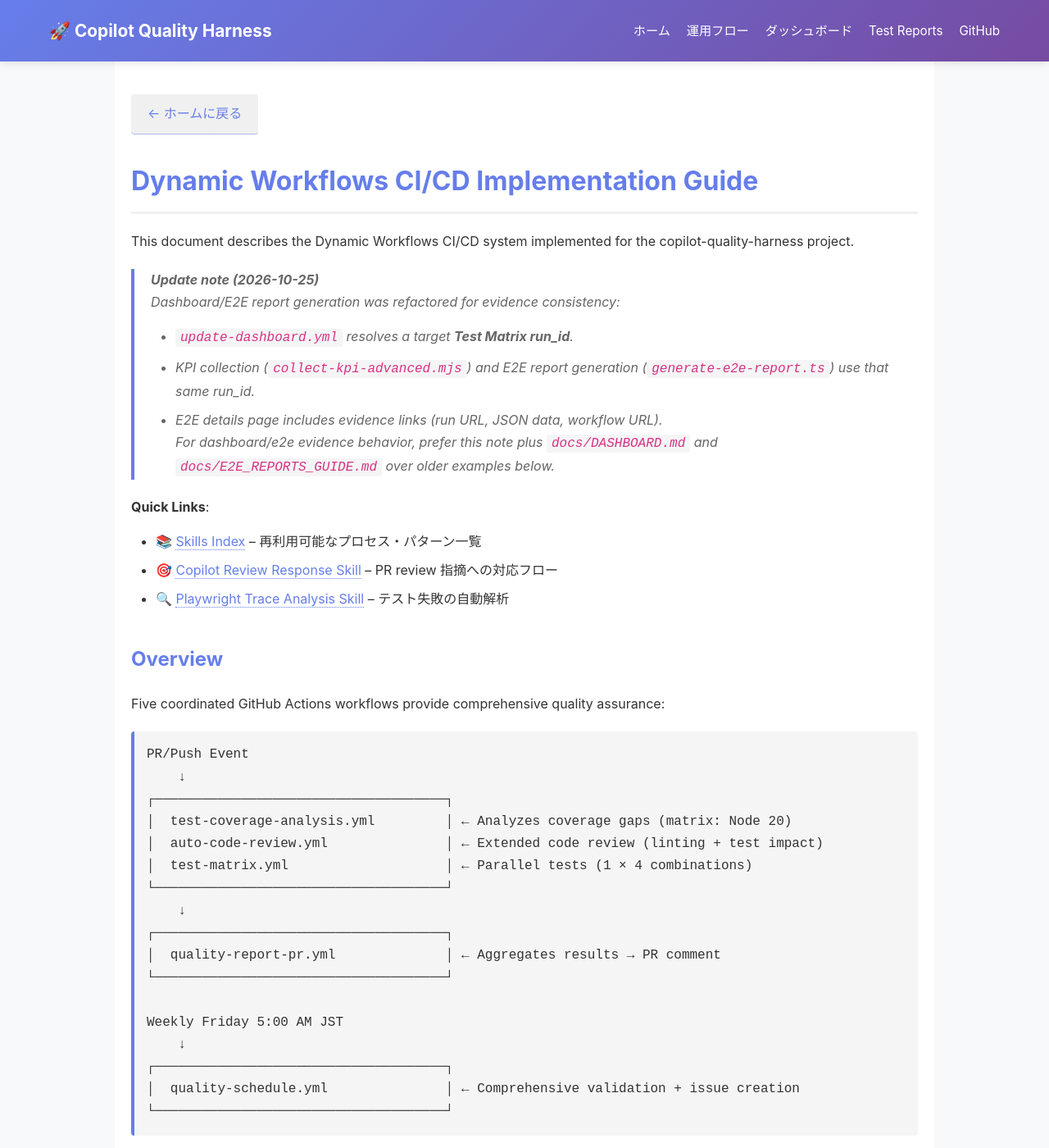
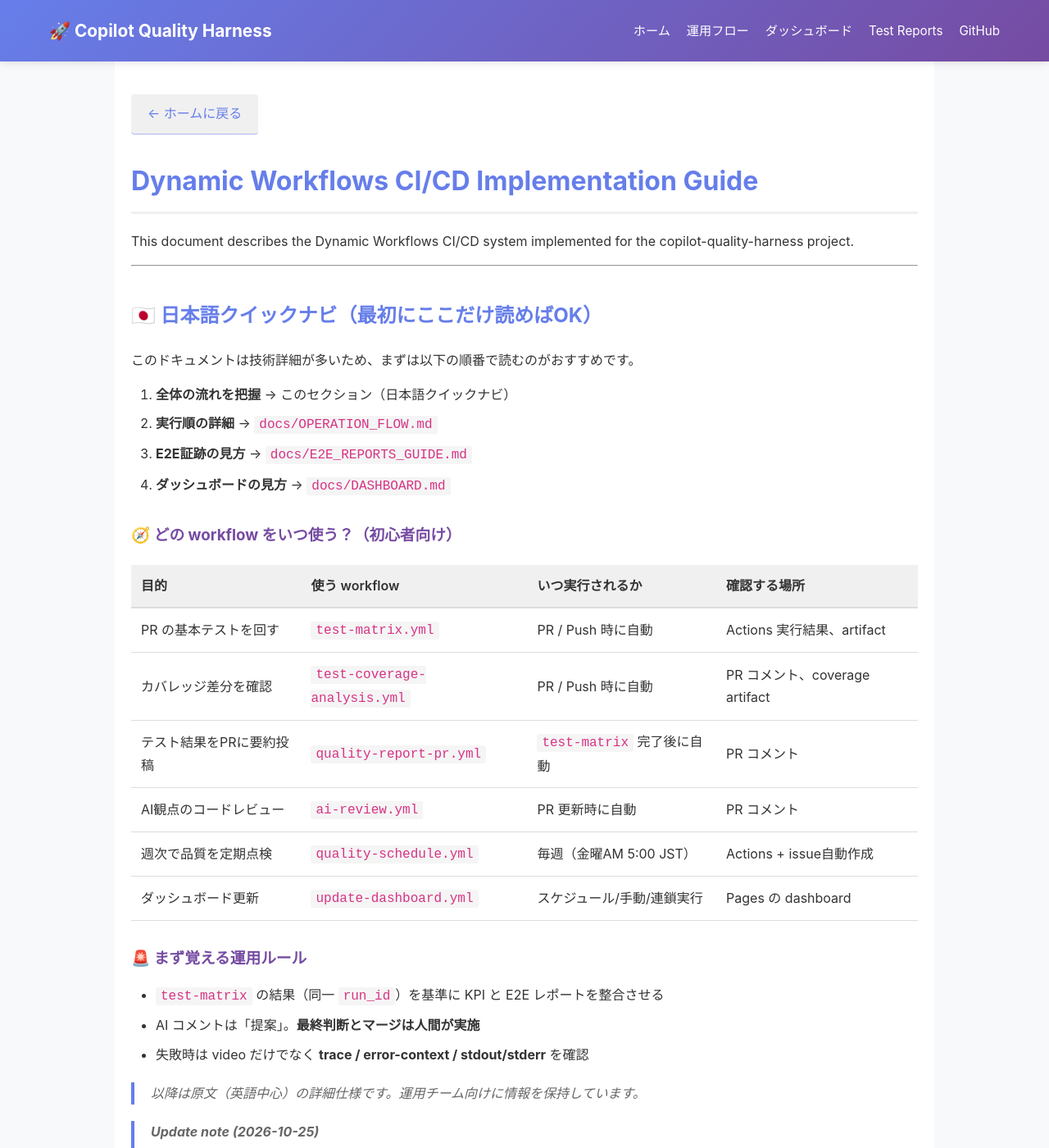
Before and after one commit to cocomomojo/copilot-quality-harness, a Jekyll site: the page built from docs/WORKFLOWS_GUIDE.md, in a window 1280 px wide and 1400 px high. Shown: the whole window at 82% size. Built offline with Jekyll 4.4.1, drawn with Linux system fonts in a browser that asks for light colours.

Commit message:
docs: add Japanese quick navigation to workflows guide
- add beginner-friendly workflow usage table

- add Japanese reading order and operation rules

```diff
--- a/docs/WORKFLOWS_GUIDE.md
+++ b/docs/WORKFLOWS_GUIDE.md
@@ -6,6 +6,36 @@ title: Dynamic Workflows CI/CD Implementation Guide
 # Dynamic Workflows CI/CD Implementation Guide
 
 This document describes the Dynamic Workflows CI/CD system implemented for the copilot-quality-harness project.
+
+---
+
+## 🇯🇵 日本語クイックナビ（最初にここだけ読めばOK）
+
+このドキュメントは技術詳細が多いため、まずは以下の順番で読むのがおすすめです。
+
+1. **全体の流れを把握** → このセクション（日本語クイックナビ）
+2. **実行順の詳細** → [`docs/OPERATION_FLOW.md`](./OPERATION_FLOW.md)
+3. **E2E証跡の見方** → [`docs/E2E_REPORTS_GUIDE.md`](./E2E_REPORTS_GUIDE.md)
+4. **ダッシュボードの見方** → [`docs/DASHBOARD.md`](./DASHBOARD.md)
+
+### 🧭 どの workflow をいつ使う？（初心者向け）
+
+| 目的 | 使う workflow | いつ実行されるか | 確認する場所 |
+|---|---|---|---|
+| PR の基本テストを回す | `test-matrix.yml` | PR / Push 時に自動 | Actions 実行結果、artifact |
+| カバレッジ差分を確認 | `test-coverage-analysis.yml` | PR / Push 時に自動 | PR コメント、coverage artifact |
+| テスト結果をPRに要約投稿 | `quality-report-pr.yml` | `test-matrix` 完了後に自動 | PR コメント |
+| AI観点のコードレビュー | `ai-review.yml` | PR 更新時に自動 | PR コメント |
+| 週次で品質を定期点検 | `quality-schedule.yml` | 毎週（金曜AM 5:00 JST） | Actions + issue自動作成 |
+| ダッシュボード更新 | `update-dashboard.yml` | スケジュール/手動/連鎖実行 | Pages の dashboard |
+
+### 🚨 まず覚える運用ルール
+
+- `test-matrix` の結果（同一 `run_id`）を基準に KPI と E2E レポートを整合させる
+- AI コメントは「提案」。**最終判断とマージは人間が実施**
+- 失敗時は video だけでなく **trace / error-context / stdout/stderr** を確認
+
+> 以降は原文（英語中心）の詳細仕様です。運用チーム向けに情報を保持しています。
 
 > **Update note (2026-10-25)**
 > Dashboard/E2E report generation was refactored for evidence consistency:
```
